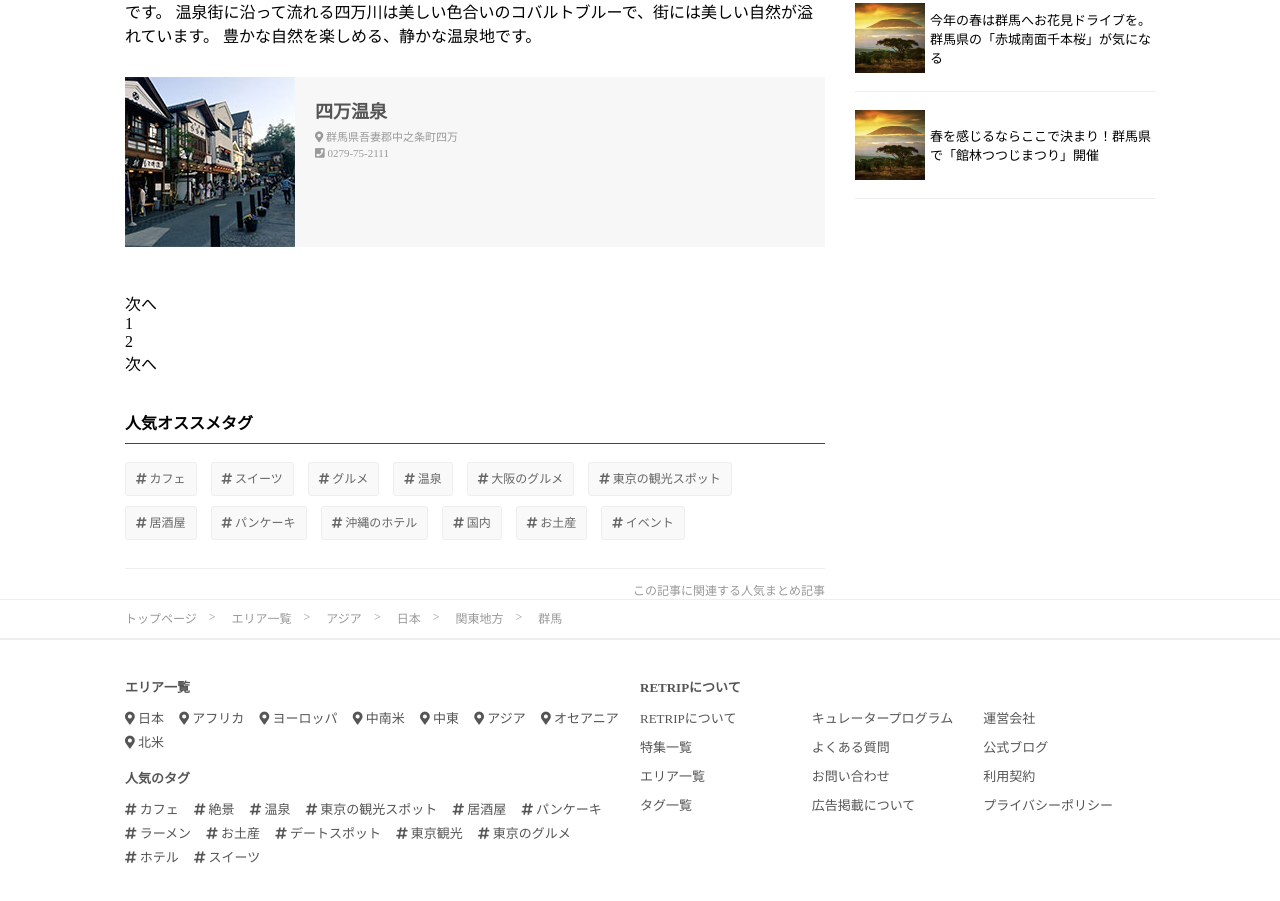
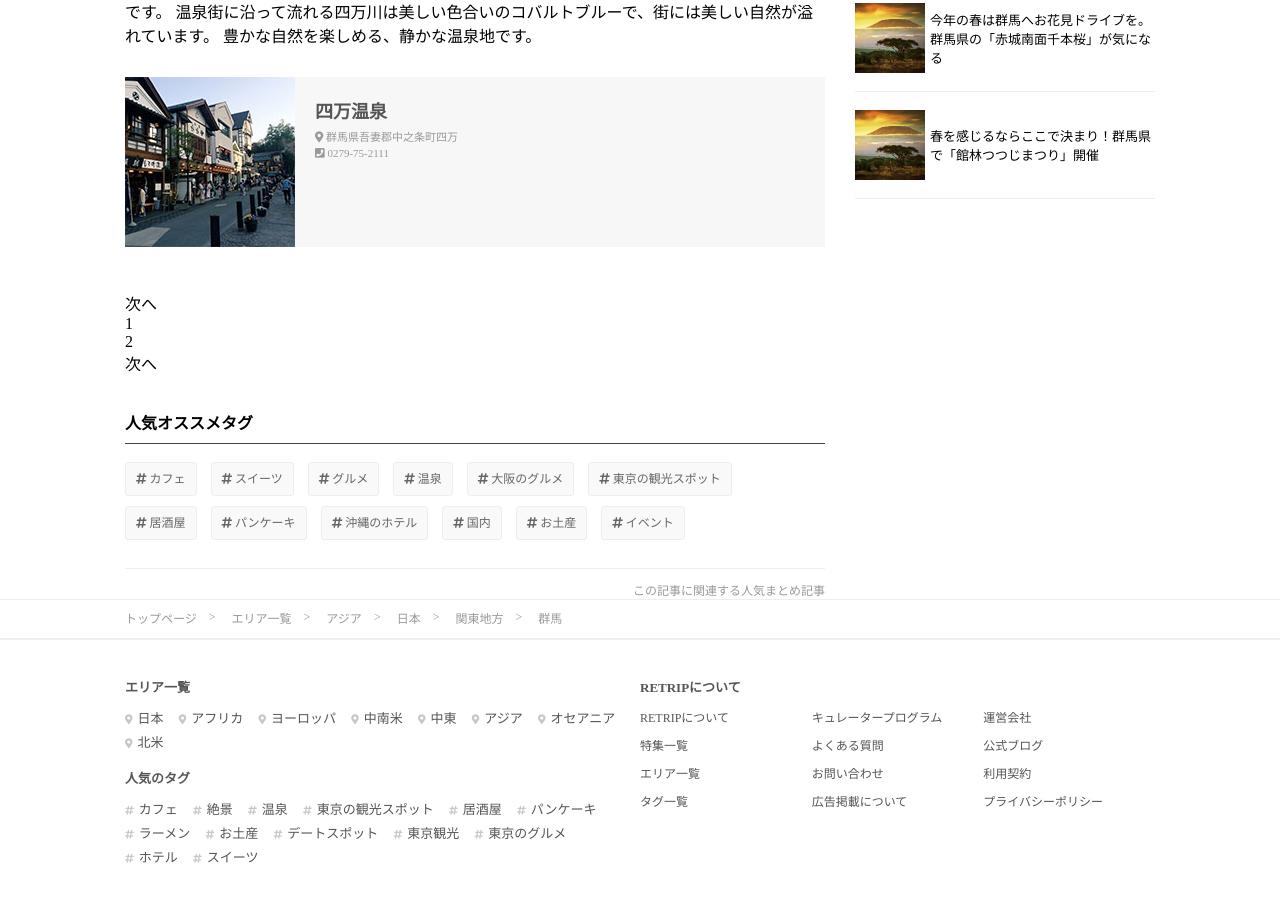
Before and after one commit to hishinuma616/RETRIP, a website: page index.html in a window 1280 px wide. Shown: the part 2551-3452 px from the top of the page. Drawn offline with Linux system fonts and the light colour scheme.

Commit message:
footerだいたい完成

```diff
--- a/css/scss/module/_footer.scss
+++ b/css/scss/module/_footer.scss
@@ -24,6 +24,30 @@
           display: inline-block;
           margin: 0 12px 5px 0;
         }
+
+        .footer-list-mapIcon {
+          &:before {
+          font-family: "Font Awesome 5 Free";
+          content: "\f3c5";
+          font-weight: bold;
+          margin-right: 5px;
+          font-size: 10px;
+          color: #c7c7c7;
+          }
+        }
+
+        .footer-list-sharpIcon {
+          &:before {
+          font-family: "Font Awesome 5 Free";
+          content: "\f292";
+          font-weight: bold;
+          margin-right: 5px;
+          font-size: 10px;
+          color: #c7c7c7;
+          }
+        }
+
+
         .footer-list-item:hover {
           text-decoration: underline;
         }
@@ -36,6 +60,7 @@
 
         .footer-table {
           display: table-cell;
+          font-size: 12px;
           margin-left: 40px;
 
 
--- a/index.html
+++ b/index.html
@@ -370,31 +370,31 @@
             <div class="footer-nav">
               <p class="footer-nav-title">エリア一覧</p>
               <ul class="footer-list">
-                <li class="tag footer-list-item"><a href=""><i class="fas fa-map-marker-alt"></i> 日本</a></li>
-                <li class="tag footer-list-item"><a href=""><i class="fas fa-map-marker-alt"></i> アフリカ</a></li>
-                <li class="tag footer-list-item"><a href=""><i class="fas fa-map-marker-alt"></i> ヨーロッパ</a></li>
-                <li class="tag footer-list-item"><a href=""><i class="fas fa-map-marker-alt"></i> 中南米</a></li>
-                <li class="tag footer-list-item"><a href=""><i class="fas fa-map-marker-alt"></i> 中東</a></li>
-                <li class="tag footer-list-item"><a href=""><i class="fas fa-map-marker-alt"></i> アジア</a></li>
-                <li class="tag footer-list-item"><a href=""><i class="fas fa-map-marker-alt"></i> オセアニア</a></li>
-                <li class="tag footer-list-item"><a href=""><i class="fas fa-map-marker-alt"></i> 北米</a></li>
+                <li class="tag footer-list-item footer-list-mapIcon "><a href="">日本</a></li>
+                <li class="tag footer-list-item footer-list-mapIcon "><a href="">アフリカ</a></li>
+                <li class="tag footer-list-item footer-list-mapIcon "><a href="">ヨーロッパ</a></li>
+                <li class="tag footer-list-item footer-list-mapIcon "><a href="">中南米</a></li>
+                <li class="tag footer-list-item footer-list-mapIcon "><a href="">中東</a></li>
+                <li class="tag footer-list-item footer-list-mapIcon "><a href="">アジア</a></li>
+                <li class="tag footer-list-item footer-list-mapIcon "><a href="">オセアニア</a></li>
+                <li class="tag footer-list-item footer-list-mapIcon "><a href="">北米</a></li>
               </ul>
 
               <p class="footer-nav-title">人気のタグ</p>
               <ul class="footer-list">
-                <li class="tag footer-list-item"><a href=""><i class="fas fa-hashtag"></i> カフェ</a></li>
-                <li class="tag footer-list-item"><a href=""><i class="fas fa-hashtag"></i> 絶景</a></li>
-                <li class="tag footer-list-item"><a href=""><i class="fas fa-hashtag"></i> 温泉</a></li>
-                <li class="tag footer-list-item"><a href=""><i class="fas fa-hashtag"></i> 東京の観光スポット</a></li>
-                <li class="tag footer-list-item"><a href=""><i class="fas fa-hashtag"></i> 居酒屋</a></li>
-                <li class="tag footer-list-item"><a href=""><i class="fas fa-hashtag"></i> パンケーキ</a></li>
-                <li class="tag footer-list-item"><a href=""><i class="fas fa-hashtag"></i> ラーメン</a></li>
-                <li class="tag footer-list-item"><a href=""><i class="fas fa-hashtag"></i> お土産</a></li>
-                <li class="tag footer-list-item"><a href=""><i class="fas fa-hashtag"></i> デートスポット</a></li>
-                <li class="tag footer-list-item"><a href=""><i class="fas fa-hashtag"></i> 東京観光</a></li>
-                <li class="tag footer-list-item"><a href=""><i class="fas fa-hashtag"></i> 東京のグルメ</a></li>
-                <li class="tag footer-list-item"><a href=""><i class="fas fa-hashtag"></i> ホテル</a></li>
-                <li class="tag footer-list-item"><a href=""><i class="fas fa-hashtag"></i> スイーツ</a></li>
+                <li class="tag footer-list-item footer-list-sharpIcon"><a href="">カフェ</a></li>
+                <li class="tag footer-list-item footer-list-sharpIcon"><a href="">絶景</a></li>
+                <li class="tag footer-list-item footer-list-sharpIcon"><a href="">温泉</a></li>
+                <li class="tag footer-list-item footer-list-sharpIcon"><a href="">東京の観光スポット</a></li>
+                <li class="tag footer-list-item footer-list-sharpIcon"><a href="">居酒屋</a></li>
+                <li class="tag footer-list-item footer-list-sharpIcon"><a href="">パンケーキ</a></li>
+                <li class="tag footer-list-item footer-list-sharpIcon"><a href="">ラーメン</a></li>
+                <li class="tag footer-list-item footer-list-sharpIcon"><a href="">お土産</a></li>
+                <li class="tag footer-list-item footer-list-sharpIcon"><a href="">デートスポット</a></li>
+                <li class="tag footer-list-item footer-list-sharpIcon"><a href="">東京観光</a></li>
+                <li class="tag footer-list-item footer-list-sharpIcon"><a href="">東京のグルメ</a></li>
+                <li class="tag footer-list-item footer-list-sharpIcon"><a href="">ホテル</a></li>
+                <li class="tag footer-list-item footer-list-sharpIcon"><a href="">スイーツ</a></li>
               </ul>
             </div>
 
```
Also changed, not shown: css/css/style.css.
